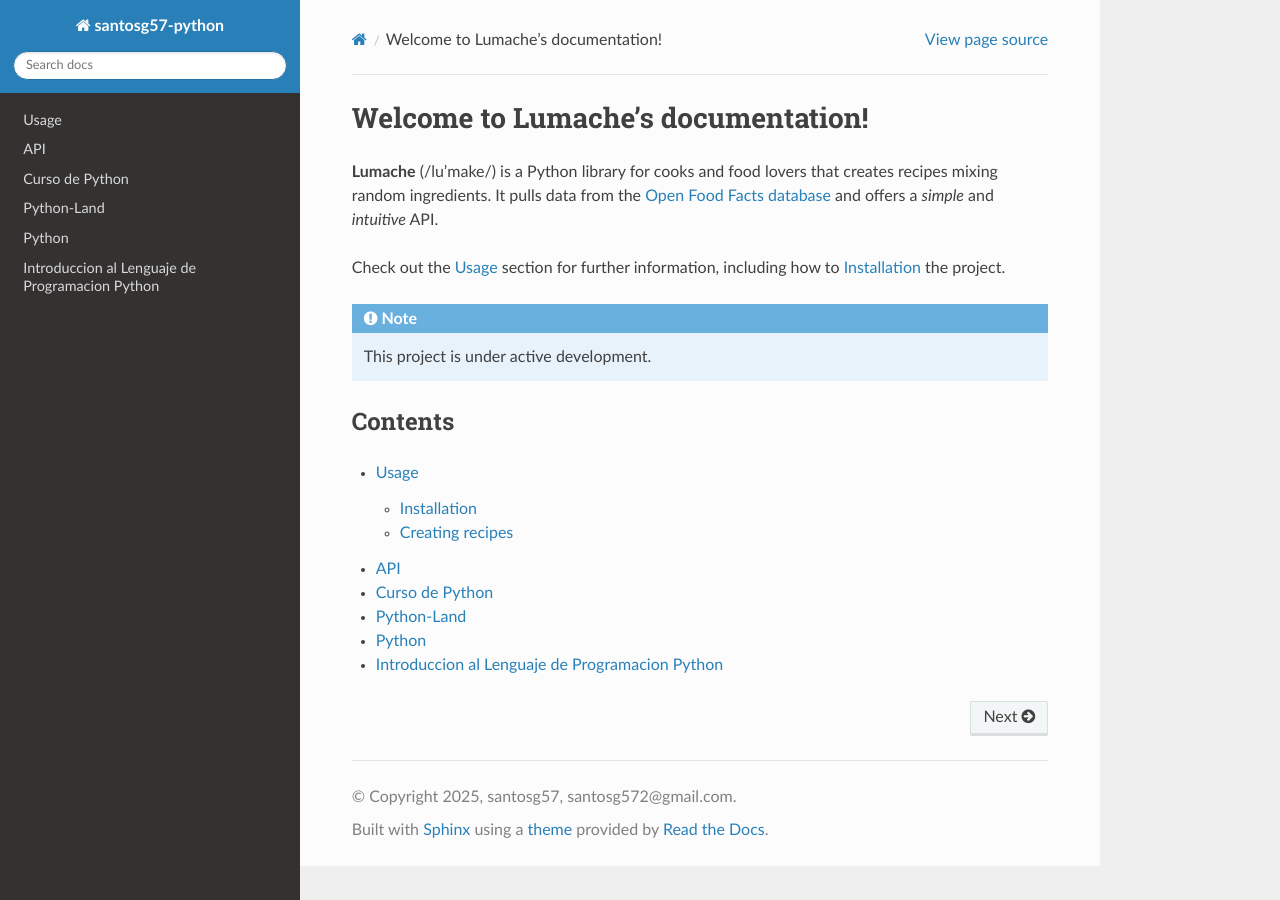
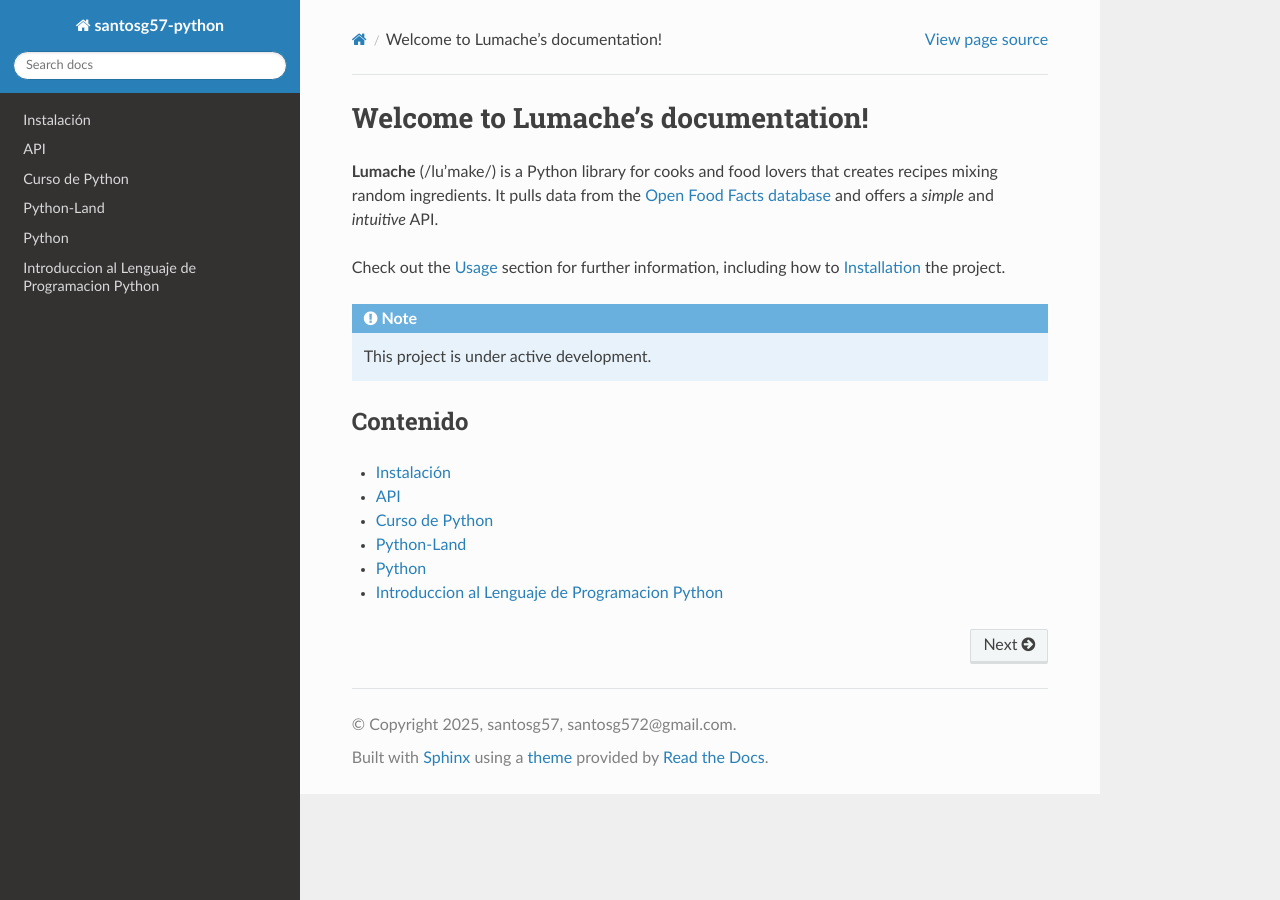
Before and after one commit to matecom57/santosg57-python, a Sphinx documentation site: the page built from docs/source/index.rst, in a window 1280 px wide. Built offline with Sphinx 7.4.7 and the Read the Docs theme 3.1.0, drawn with Linux system fonts in a browser that asks for light colours; pages that are not in the unit, such as notebooks, are missing from menus.

```diff
--- a/docs/source/index.rst
+++ b/docs/source/index.rst
@@ -13,12 +13,13 @@ how to :ref:`installation` the project.
 
    This project is under active development.
 
-Contents
---------
+Contenido
+----------
 
 .. toctree::
 
-   usage
+   instalacion/instalacion
+
    api
    curso-python/curso-python
    curso-python/python.land_python-tutorial/doc01.rst
--- /dev/null
+++ b/docs/source/instalacion/instalacion.rst
@@ -0,0 +1,4 @@
+Instalación
+===========
+
+`AQUÍ <https://www.python.org/downloads/macos/>`_
```
